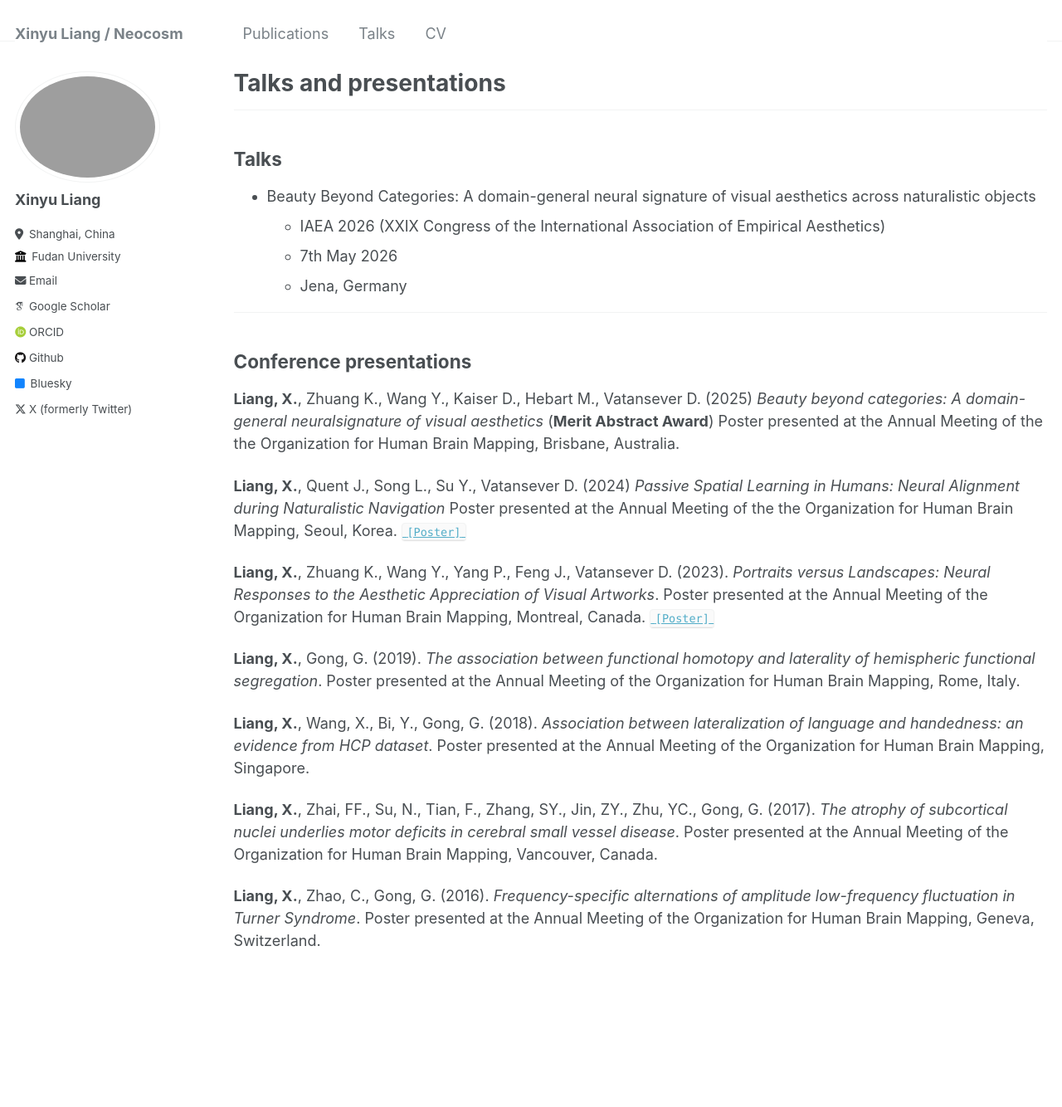
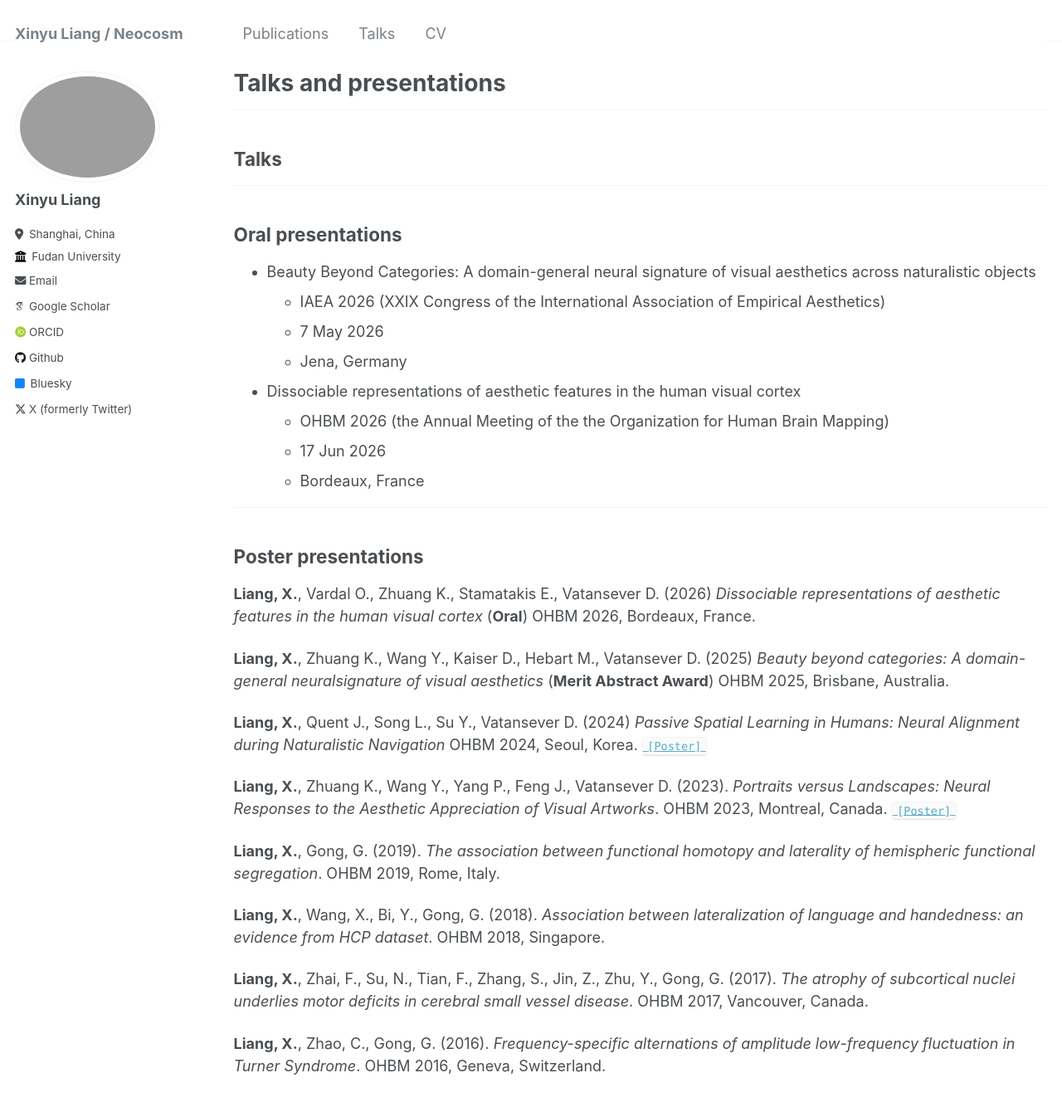
Before and after one commit to liang-xinyu/liang-xinyu.github.io, a Jekyll site: the page built from _pages/talks.md, in a window 1280 px wide and 1400 px high. Shown: the top 1334 px of the window at 83% size. Built offline with Jekyll 4.4.1, drawn with Linux system fonts in a browser that asks for light colours; some web fonts are replaced.

Commit message:
Revise talks and presentations in talks.md
Updated presentation details and corrected formatting for dates. Changed section titles from 'Conference presentations' to 'Poster presentations' and reorganized entries accordingly.

```diff
--- a/_pages/talks.md
+++ b/_pages/talks.md
@@ -9,23 +9,33 @@ author_profile: true
 
 ---
 ## Talks
+
+---
+## Oral presentations
 * Beauty Beyond Categories: A domain-general neural signature of visual aesthetics across naturalistic objects
   * IAEA 2026 (XXIX Congress of the International Association of Empirical Aesthetics)
-  * 7th May 2026
+  * 7 May 2026
   * Jena, Germany
 
+* Dissociable representations of aesthetic features in the human visual cortex
+  * OHBM 2026 (the Annual Meeting of the the Organization for Human Brain Mapping)
+  * 17 Jun 2026
+  * Bordeaux, France
+
 ---
-## Conference presentations
-**Liang, X.**, Zhuang K., Wang Y., Kaiser D., Hebart M., Vatansever D. (2025) *Beauty beyond categories: A domain-general neuralsignature of visual aesthetics* (**Merit Abstract Award**) Poster presented at the Annual Meeting of the the Organization for Human Brain Mapping, Brisbane, Australia.
+## Poster presentations
+**Liang, X.**, Vardal O., Zhuang K., Stamatakis E., Vatansever D. (2026) *Dissociable representations of aesthetic features in the human visual cortex* (**Oral**) OHBM 2026, Bordeaux, France.
 
-**Liang, X.**, Quent J., Song L., Su Y., Vatansever D. (2024) *Passive Spatial Learning in Humans: Neural Alignment during Naturalistic Navigation* Poster presented at the Annual Meeting of the the Organization for Human Brain Mapping, Seoul, Korea. [`[Poster]`](https://liang-xinyu.github.io/files/LXY_OHBM_Poster_2024.pdf)
+**Liang, X.**, Zhuang K., Wang Y., Kaiser D., Hebart M., Vatansever D. (2025) *Beauty beyond categories: A domain-general neuralsignature of visual aesthetics* (**Merit Abstract Award**) OHBM 2025, Brisbane, Australia.
 
-**Liang, X.**, Zhuang K., Wang Y., Yang P., Feng J., Vatansever D. (2023). *Portraits versus Landscapes: Neural Responses to the Aesthetic Appreciation of Visual Artworks*. Poster presented at the Annual Meeting of the Organization for Human Brain Mapping, Montreal, Canada. [`[Poster]`](https://liang-xinyu.github.io/files/LXY_OHBM_Poster_2023.pdf)
+**Liang, X.**, Quent J., Song L., Su Y., Vatansever D. (2024) *Passive Spatial Learning in Humans: Neural Alignment during Naturalistic Navigation* OHBM 2024, Seoul, Korea. [`[Poster]`](https://liang-xinyu.github.io/files/LXY_OHBM_Poster_2024.pdf)
 
-**Liang, X.**, Gong, G. (2019). *The association between functional homotopy and laterality of hemispheric functional segregation*. Poster presented at the Annual Meeting of the Organization for Human Brain Mapping, Rome, Italy.
+**Liang, X.**, Zhuang K., Wang Y., Yang P., Feng J., Vatansever D. (2023). *Portraits versus Landscapes: Neural Responses to the Aesthetic Appreciation of Visual Artworks*. OHBM 2023, Montreal, Canada. [`[Poster]`](https://liang-xinyu.github.io/files/LXY_OHBM_Poster_2023.pdf)
 
-**Liang, X.**, Wang, X., Bi, Y., Gong, G. (2018). *Association between lateralization of language and handedness: an evidence from HCP dataset*. Poster presented at the Annual Meeting of the Organization for Human Brain Mapping, Singapore.
+**Liang, X.**, Gong, G. (2019). *The association between functional homotopy and laterality of hemispheric functional segregation*. OHBM 2019, Rome, Italy.
 
-**Liang, X.**, Zhai, FF., Su, N., Tian, F., Zhang, SY., Jin, ZY., Zhu, YC., Gong, G. (2017). *The atrophy of subcortical nuclei underlies motor deficits in cerebral small vessel disease*. Poster presented at the Annual Meeting of the Organization for Human Brain Mapping, Vancouver, Canada.
+**Liang, X.**, Wang, X., Bi, Y., Gong, G. (2018). *Association between lateralization of language and handedness: an evidence from HCP dataset*. OHBM 2018, Singapore.
 
-**Liang, X.**, Zhao, C., Gong, G. (2016). *Frequency-specific alternations of amplitude low-frequency fluctuation in Turner Syndrome*. Poster presented at the Annual Meeting of the Organization for Human Brain Mapping, Geneva, Switzerland.
+**Liang, X.**, Zhai, F., Su, N., Tian, F., Zhang, S., Jin, Z., Zhu, Y., Gong, G. (2017). *The atrophy of subcortical nuclei underlies motor deficits in cerebral small vessel disease*. OHBM 2017, Vancouver, Canada.
+
+**Liang, X.**, Zhao, C., Gong, G. (2016). *Frequency-specific alternations of amplitude low-frequency fluctuation in Turner Syndrome*. OHBM 2016, Geneva, Switzerland.
```
